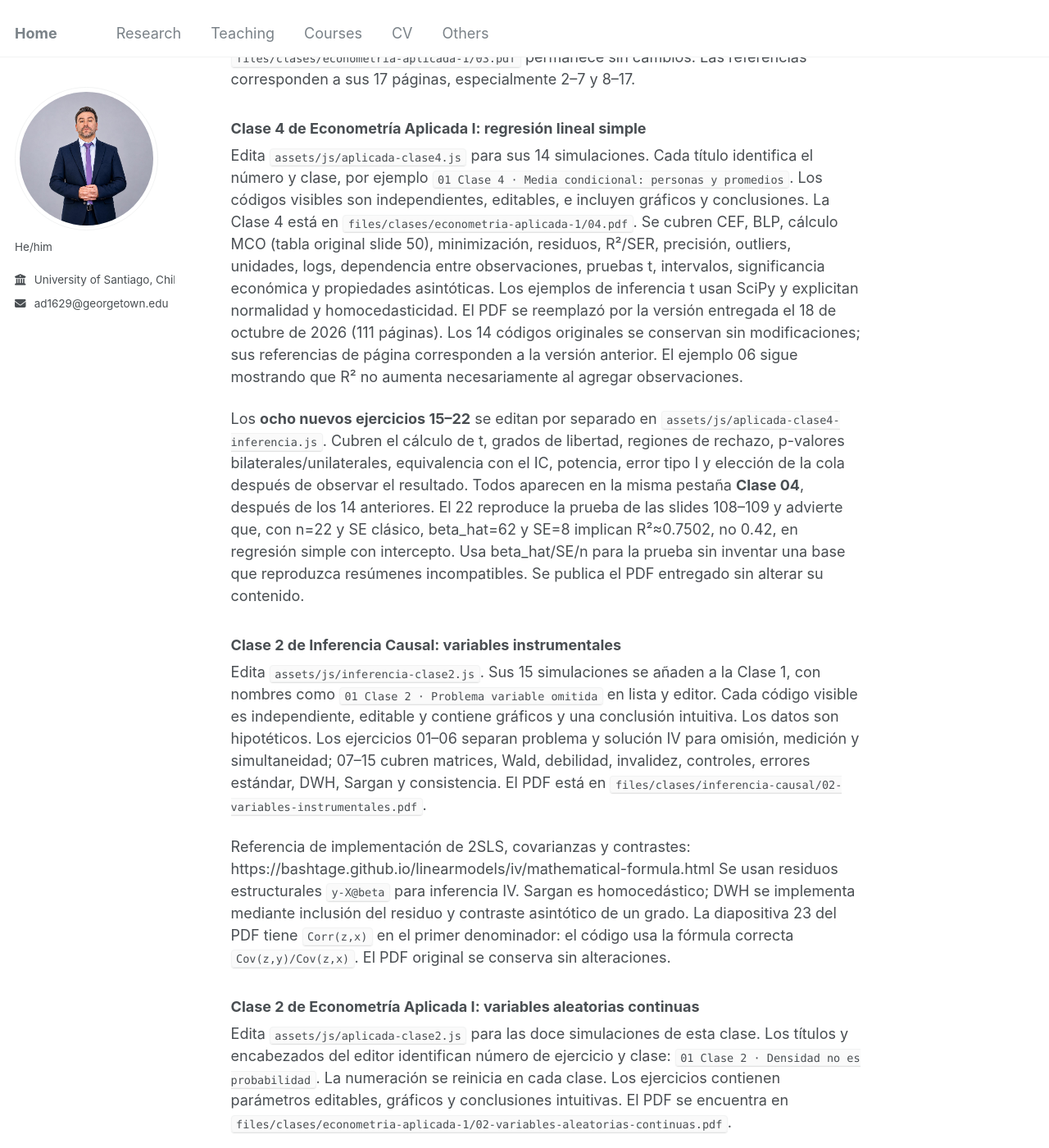
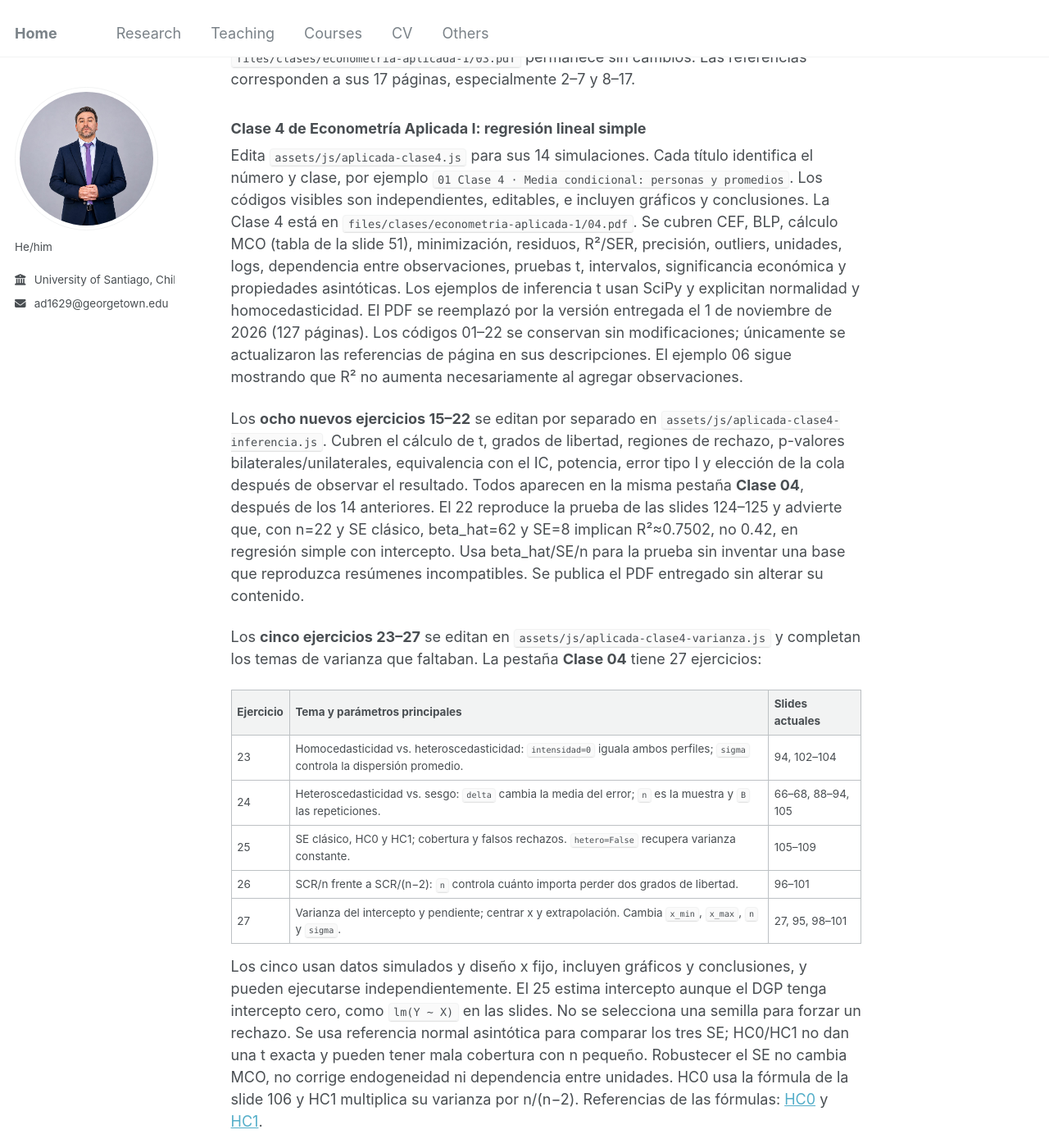
Before and after one commit to angelodiazreyes/angelodiazreyes.github.io, a Jekyll site: the page built from ECONOMETRIA.md, in a window 1280 px wide and 1400 px high, scrolled down 3209 px. Shown: the whole window at 82% size. Built offline with Jekyll 4.4.1, drawn with Linux system fonts in a browser that asks for light colours; our own code applies the rules of GitHub Pages for plain Markdown files; some of the changed text lies outside the part shown.

Commit message:
Update Class 4 slides and add variance and heteroskedasticity labs

```diff
--- a/ECONOMETRIA.md
+++ b/ECONOMETRIA.md
@@ -115,13 +115,13 @@ Edita `assets/js/aplicada-clase4.js` para sus 14 simulaciones. Cada título iden
 el número y clase, por ejemplo `01 Clase 4 · Media condicional: personas y promedios`.
 Los códigos visibles son independientes, editables, e incluyen gráficos y conclusiones.
 La Clase 4 está en `files/clases/econometria-aplicada-1/04.pdf`.
-Se cubren CEF, BLP, cálculo MCO (tabla original slide 50), minimización, residuos,
+Se cubren CEF, BLP, cálculo MCO (tabla de la slide 51), minimización, residuos,
 R²/SER, precisión, outliers, unidades, logs, dependencia entre observaciones,
 pruebas t, intervalos, significancia económica y propiedades asintóticas.
 Los ejemplos de inferencia t usan SciPy y explicitan normalidad y homocedasticidad.
-El PDF se reemplazó por la versión entregada el 18 de octubre de 2026 (111 páginas).
-Los 14 códigos originales se conservan sin modificaciones; sus referencias de página
-corresponden a la versión anterior. El ejemplo 06 sigue mostrando que R² no aumenta
+El PDF se reemplazó por la versión entregada el 1 de noviembre de 2026 (127 páginas).
+Los códigos 01–22 se conservan sin modificaciones; únicamente se actualizaron las
+referencias de página en sus descripciones. El ejemplo 06 sigue mostrando que R² no aumenta
 necesariamente al agregar observaciones.
 
 Los **ocho nuevos ejercicios 15–22** se editan por separado en
@@ -129,10 +129,44 @@ Los **ocho nuevos ejercicios 15–22** se editan por separado en
 regiones de rechazo, p-valores bilaterales/unilaterales, equivalencia con el IC,
 potencia, error tipo I y elección de la cola después de observar el resultado.
 Todos aparecen en la misma pestaña **Clase 04**, después de los 14 anteriores.
-El 22 reproduce la prueba de las slides 108–109 y advierte que, con n=22 y SE clásico,
+El 22 reproduce la prueba de las slides 124–125 y advierte que, con n=22 y SE clásico,
 beta_hat=62 y SE=8 implican R²≈0.7502, no 0.42, en regresión simple con intercepto.
 Usa beta_hat/SE/n para la prueba sin inventar una base que reproduzca resúmenes
 incompatibles. Se publica el PDF entregado sin alterar su contenido.
+
+Los **cinco ejercicios 23–27** se editan en `assets/js/aplicada-clase4-varianza.js`
+y completan los temas de varianza que faltaban. La pestaña **Clase 04** tiene 27 ejercicios:
+
+| Ejercicio | Tema y parámetros principales | Slides actuales |
+| --- | --- | --- |
+| 23 | Homocedasticidad vs. heteroscedasticidad: `intensidad=0` iguala ambos perfiles; `sigma` controla la dispersión promedio. | 94, 102–104 |
+| 24 | Heteroscedasticidad vs. sesgo: `delta` cambia la media del error; `n` es la muestra y `B` las repeticiones. | 66–68, 88–94, 105 |
+| 25 | SE clásico, HC0 y HC1; cobertura y falsos rechazos. `hetero=False` recupera varianza constante. | 105–109 |
+| 26 | SCR/n frente a SCR/(n−2): `n` controla cuánto importa perder dos grados de libertad. | 96–101 |
+| 27 | Varianza del intercepto y pendiente; centrar x y extrapolación. Cambia `x_min`, `x_max`, `n` y `sigma`. | 27, 95, 98–101 |
+
+Los cinco usan datos simulados y diseño x fijo, incluyen gráficos y conclusiones,
+y pueden ejecutarse independientemente. El 25 estima intercepto aunque el DGP
+tenga intercepto cero, como `lm(Y ~ X)` en las slides. No se selecciona una semilla
+para forzar un rechazo. Se usa referencia normal asintótica para comparar los tres
+SE; HC0/HC1 no dan una t exacta y pueden tener mala cobertura con n pequeño.
+Robustecer el SE no cambia MCO, no corrige endogeneidad ni dependencia entre unidades.
+HC0 usa la fórmula de la slide 106 y HC1 multiplica su varianza por n/(n−2).
+Referencias de las fórmulas:
+[HC0](https://www.statsmodels.org/stable/generated/statsmodels.regression.linear_model.OLSResults.HC0_se.html)
+y [HC1](https://www.statsmodels.org/stable/generated/statsmodels.regression.linear_model.OLSResults.HC1_se.html).
+
+Observaciones de revisión (PDF preservado, sin corregirlo):
+
+- Slide 98: la varianza del intercepto requiere el factor 1/n:
+  `sigma² * sum(x²)/(n*Sxx)`, equivalente a `sigma²*(1/n+xbar²/Sxx)`.
+  La slide 95 sí incluye ese factor; el ejercicio 27 usa la fórmula correcta.
+- Slide 107: con x fija y varianzas distintas, los errores son independientes,
+  pero no idénticamente distribuidos. La heteroscedasticidad sí es compatible
+  con muestreo iid de pares (X,Y) cuando X es aleatoria; son afirmaciones distintas.
+- El resultado de rechazo de la slide 109 es de una muestra concreta, no una
+  garantía general. El ejercicio 25 muestra la primera muestra y frecuencias
+  de repetición, sin forzar que clásico y robusto den decisiones distintas.
 
 ### Clase 2 de Inferencia Causal: variables instrumentales
 
--- a/_pages/econometria.html
+++ b/_pages/econometria.html
@@ -74,6 +74,7 @@ author_profile: true
 <script src="{{ base_path }}/assets/js/aplicada-clase3.js?v={{ site.time | date: '%s' }}"></script>
 <script src="{{ base_path }}/assets/js/aplicada-clase4.js?v={{ site.time | date: '%s' }}"></script>
 <script src="{{ base_path }}/assets/js/aplicada-clase4-inferencia.js?v={{ site.time | date: '%s' }}"></script>
+<script src="{{ base_path }}/assets/js/aplicada-clase4-varianza.js?v={{ site.time | date: '%s' }}"></script>
 <script src="{{ base_path }}/assets/js/inferencia-clase1.js?v={{ site.time | date: '%s' }}" data-wage-url="{{ '/assets/data/wage1.csv' | relative_url }}"></script>
 <script src="{{ base_path }}/assets/js/inferencia-clase2.js?v={{ site.time | date: '%s' }}"></script>
 <script src="{{ base_path }}/assets/js/inferencia-clase3.js?v={{ site.time | date: '%s' }}"></script>
```
Also changed, not shown: assets/js/aplicada-clase4-inferencia.js (+8 -8 lines), assets/js/aplicada-clase4-varianza.js (added, +170 -0 lines), assets/js/aplicada-clase4.js (+12 -12 lines), 1 other file.
